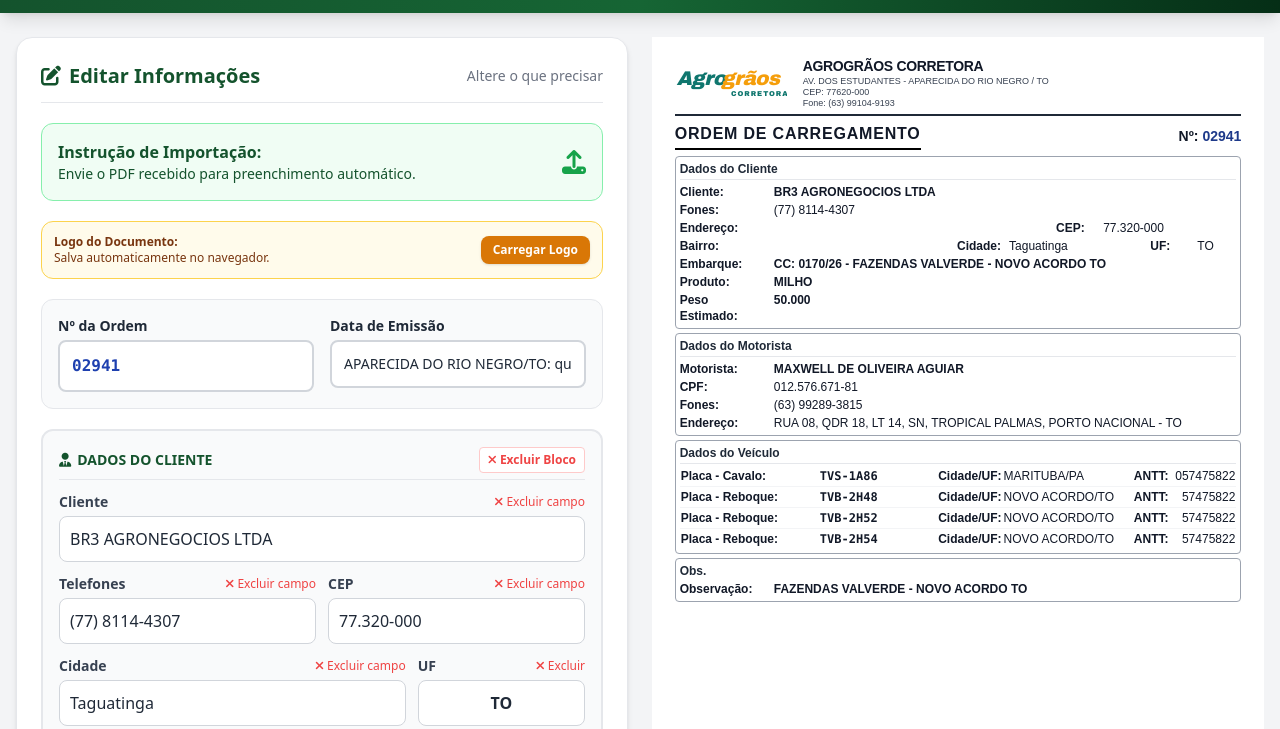
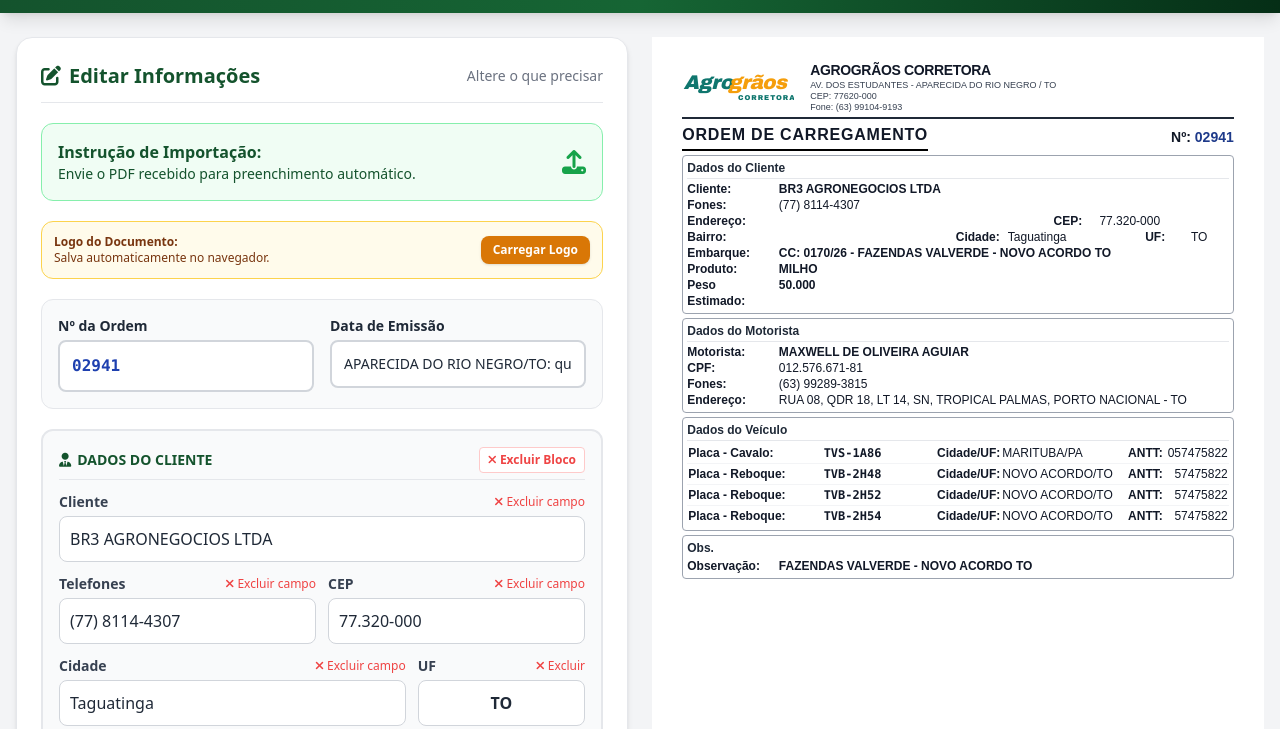
Before and after one commit to wenedis/gerador-oc, a plain HTML site: page index.html in a window 1280 px wide. Shown: the part 71-800 px from the top of the page. Drawn offline with nearby package versions, Linux system fonts and the light colour scheme; a script that the page names is missing.

Commit message:
Update index.html

```diff
--- a/index.html
+++ b/index.html
@@ -34,11 +34,11 @@
     .a4-preview {
       width: 100%;
       max-width: 210mm;
-      min-height: 297mm;
+      height: auto;
       background: white;
       margin: 0 auto;
       box-shadow: 0 4px 15px rgba(0,0,0,0.15);
-      padding: 5mm 6mm;
+      padding: 6mm 8mm;
       font-family: 'Arial', sans-serif;
       overflow-x: auto;
     }
@@ -319,10 +319,10 @@
       <div id="printable-area" class="a4-preview text-xs text-gray-900 flex flex-col justify-between">
         <div>
           <!-- Cabecalho Oficial -->
-          <div class="flex justify-between items-center border-b-2 border-gray-800 pb-1 mb-1.5">
+          <div class="flex justify-between items-center border-b-2 border-gray-800 pb-1 mb-1">
             <div class="flex items-center gap-3 sm:gap-4">
               <!-- Logotipo Oficial Agrogrãos (Corretora) -->
-              <div id="container-logo" class="w-24 sm:w-28 h-10 sm:h-12 flex-shrink-0 flex items-center justify-center">
+              <div id="container-logo" class="w-24 sm:w-28 h-9 sm:h-11 flex-shrink-0 flex items-center justify-center">
                 <svg viewBox="0 0 350 120" class="w-full h-full">
                   <!-- Agro (Verde) -->
                   <text x="5" y="65" font-family="'Arial Black', Arial, sans-serif" font-weight="900" font-size="62" font-style="italic" fill="#0f766e" letter-spacing="-2">Agro</text>
@@ -343,7 +343,7 @@
           </div>
 
           <!-- Titulo Ordem de Carregamento -->
-          <div class="flex justify-between items-center mb-1.5">
+          <div class="flex justify-between items-center mb-1">
             <h2 class="text-sm sm:text-base font-bold uppercase tracking-wider text-gray-900 border-b-2 border-black pb-0.5">ORDEM DE CARREGAMENTO</h2>
             <div class="text-right">
               <span class="text-xs sm:text-sm font-bold text-gray-900">N&ordm;: <span id="out-numero" class="text-blue-900">02941</span></span>
@@ -352,7 +352,7 @@
 
           <!-- Bloco Dados do Cliente -->
           <div id="row-out-cliente" class="border border-gray-400 rounded p-1 mb-1">
-            <div class="grid grid-cols-12 gap-x-2 gap-y-0.5 text-[10px] sm:text-xs">
+            <div class="grid grid-cols-12 gap-x-2 gap-y-0 text-[10px] sm:text-xs">
               <div class="col-span-12 font-bold text-gray-800 border-b border-gray-200 pb-0.5 mb-0.5">Dados do Cliente</div>
 
               <div id="wrap-out-fornecedor" class="col-span-12 grid grid-cols-12 gap-x-2">
@@ -406,7 +406,7 @@
 
           <!-- Bloco Dados do Motorista -->
           <div id="row-out-motorista" class="border border-gray-400 rounded p-1 mb-1">
-            <div class="grid grid-cols-12 gap-x-2 gap-y-0.5 text-[10px] sm:text-xs">
+            <div class="grid grid-cols-12 gap-x-2 gap-y-0 text-[10px] sm:text-xs">
               <div class="col-span-12 font-bold text-gray-800 border-b border-gray-200 pb-0.5 mb-0.5">Dados do Motorista</div>
 
               <div id="wrap-out-motorista" class="col-span-12 grid grid-cols-12 gap-x-2">
@@ -483,8 +483,8 @@
           </div>
         </div>
 
-        <!-- Rodape e Assinaturas (Espaçamento rigoroso para caber na primeira página) -->
-        <div class="mt-2 space-y-2">
+        <!-- Rodape e Assinaturas -->
+        <div class="mt-1 space-y-1.5">
           <div id="out-data" class="text-[11px] font-semibold">APARECIDA DO RIO NEGRO/TO: quarta-feira, 14 de outubro de 2026</div>
 
           <div class="grid grid-cols-2 gap-4 sm:gap-8 pt-2">
```
